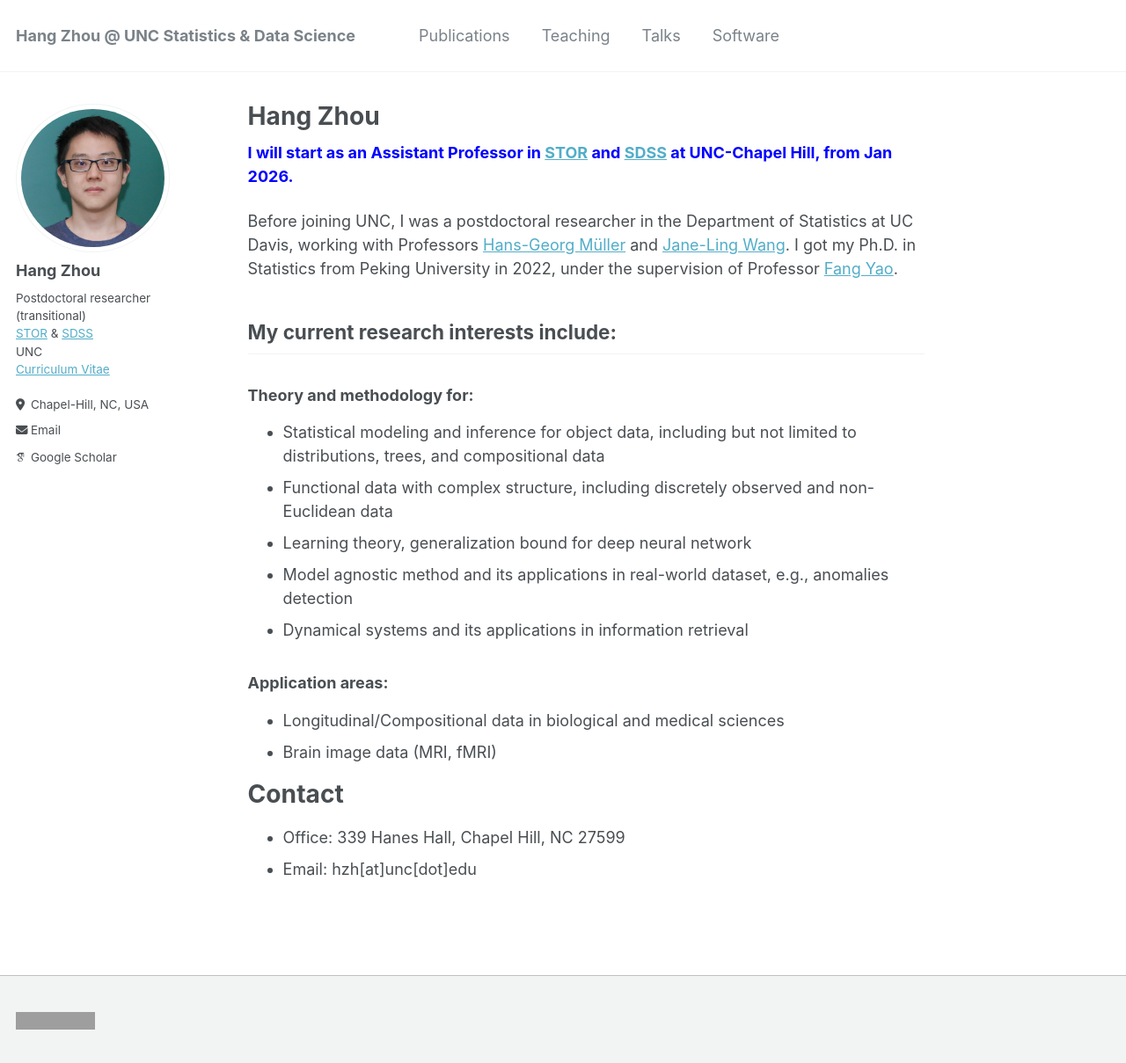
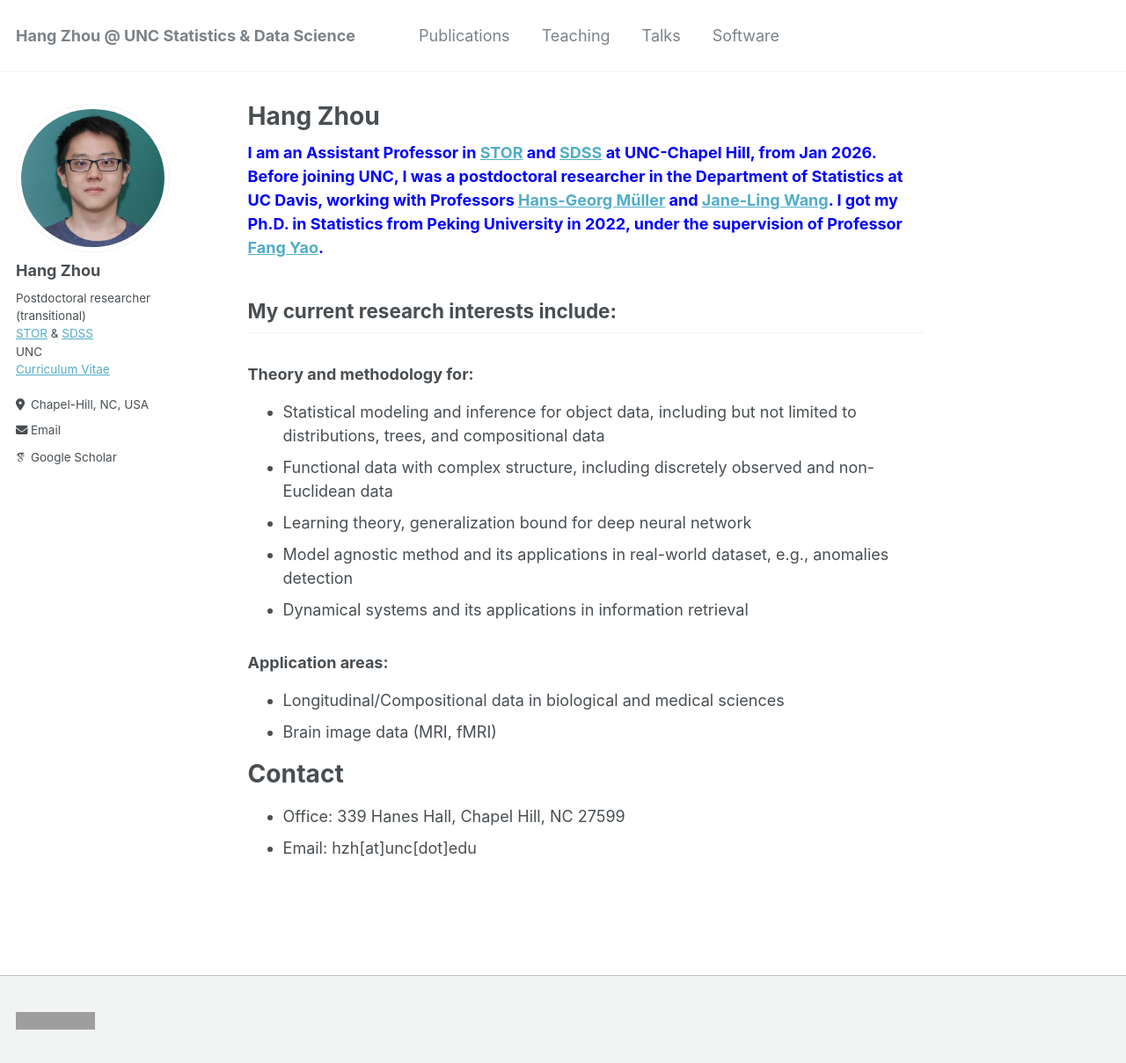
Before and after one commit to hg-zh/hg-zh.github.io, a Jekyll site: the page built from _pages/about.md, in a window 1280 px wide and 1209 px high. Shown: the whole window at 88% size. Built offline with Jekyll 4.4.1, drawn with Linux system fonts in a browser that asks for light colours; some web fonts are replaced; grey boxes are pictures that could not be loaded.

Commit message:
Update about.md

```diff
--- a/_pages/about.md
+++ b/_pages/about.md
@@ -7,9 +7,7 @@ redirect_from:
   - /about.html
 ---
 
-<span style="color:blue"><strong>I will start as an Assistant Professor in [STOR](https://stor.unc.edu) and [SDSS](https://datascience.unc.edu) at  UNC-Chapel Hill, from Jan 2026.
-
-Before joining UNC, I was a postdoctoral researcher in the Department of Statistics at UC Davis, working with Professors [Hans-Georg Müller](https://anson.ucdavis.edu/~mueller/) and [Jane-Ling Wang](https://anson.ucdavis.edu/~wang/). I got my Ph.D. in Statistics from Peking University in 2022, under the supervision of Professor [Fang Yao](https://www.math.pku.edu.cn/teachers/yaof/Homepage.html).
+<span style="color:blue"><strong>I am an Assistant Professor in [STOR](https://stor.unc.edu) and [SDSS](https://datascience.unc.edu) at UNC-Chapel Hill, from Jan 2026. Before joining UNC, I was a postdoctoral researcher in the Department of Statistics at UC Davis, working with Professors [Hans-Georg Müller](https://anson.ucdavis.edu/~mueller/) and [Jane-Ling Wang](https://anson.ucdavis.edu/~wang/). I got my Ph.D. in Statistics from Peking University in 2022, under the supervision of Professor [Fang Yao](https://www.math.pku.edu.cn/teachers/yaof/Homepage.html).
 
 
 ## My current research interests include:
```
